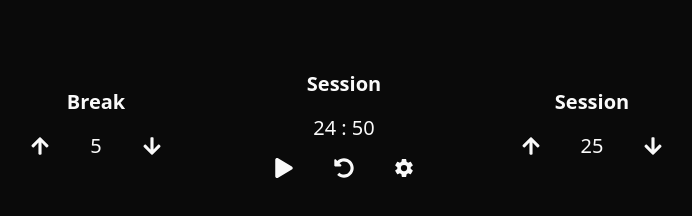
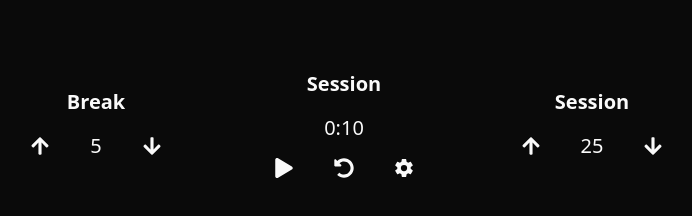
Before and after one commit to nooneknowspeter/2024-11_fCC_pomodoro, a React (Vite) app: page / in a window 1280 px wide. Both pictures are taken after a click on the button 700 px from the left and 444 px from the top of the page. Shown: the part 276-492 px from the top of the page, without its empty margins (296-988 px from the left). Built offline with nearby package versions, Linux system fonts and the light colour scheme.

Commit message:
cleaned up code start stop button works on timer function

```diff
--- a/src/App.tsx
+++ b/src/App.tsx
@@ -73,6 +73,7 @@ const SetTimer = (props: {
   onClickIncrement: (event: React.MouseEvent<HTMLButtonElement>) => void;
   onClickDecrement: (event: React.MouseEvent<HTMLButtonElement>) => void;
   displayTime: number;
+  order: string;
 }) => {
   let input = props.id;
   const regex = /[a-z]/;
@@ -83,7 +84,7 @@ const SetTimer = (props: {
   return (
     <div
       id={`set-${props.id}-timer`}
-      className={`flex flex-col gap-4 md:w-[200px]`}
+      className={`${props.order} flex flex-col gap-4 md:w-[200px]`}
     >
       <h1 id={`${props.id}-label`} className="font-bold">
         {toPascalCase}
@@ -113,17 +114,18 @@ const App = () => {
   const [breakTime, setBreakTime] = useState(5);
   const [sessionTime, setSessionTime] = useState(25);
 
-  const [minutes, setMinutes] = useState(sessionTime);
-  const [seconds, setSeconds] = useState(0);
+  const [minutes, setMinutes] = useState(0);
+  const [seconds, setSeconds] = useState(10);
 
   useEffect(() => {
+    if (isRunning) {
       let myInterval = setInterval(() => {
         if (seconds > 0) {
           setSeconds(seconds - 1);
-      }
-      if (seconds === 0) {
+        } else if (seconds === 0) {
           if (minutes === 0) {
             clearInterval(myInterval);
+            console.log("timer run out");
           } else {
             setMinutes(minutes - 1);
             setSeconds(59);
@@ -133,6 +135,7 @@ const App = () => {
       return () => {
         clearInterval(myInterval);
       };
+    }
   });
 
   const startStopTimer = () => {
@@ -152,6 +155,8 @@ const App = () => {
 
     setBreakTime(5);
     setSessionTime(25);
+    setMinutes(sessionTime);
+    setSeconds(0);
   };
 
   const settings = () => {
@@ -215,7 +220,18 @@ const App = () => {
         id="pomodoro-assembly"
         className="relative flex h-screen select-none flex-col place-content-center items-center justify-center gap-12 overflow-x-hidden p-9 text-center text-xl text-neutral-50 sm:flex-col md:flex-row"
       >
-        {options ? (
+        {/* main timer */}
+
+        <MainTimer
+          activeTimer={`Session`}
+          onClickStartStop={startStopTimer}
+          onClickReset={reset}
+          onClickSettings={settings}
+          displayTime={`${minutes}:${seconds}`}
+          icon={isRunning ? <FaPause /> : <FaPlay />}
+          progressBar={isRunning && <ProgressBar />}
+        />
+        {options && (
           <>
             {/* set break timer */}
             <SetTimer
@@ -223,34 +239,16 @@ const App = () => {
               displayTime={breakTime}
               onClickDecrement={setBreakTimer}
               onClickIncrement={setBreakTimer}
+              order={`order-first`}
             />
-            <MainTimer
-              activeTimer={`Session`}
-              onClickStartStop={startStopTimer}
-              onClickReset={reset}
-              onClickSettings={settings}
-              displayTime={`${minutes} : ${seconds}`}
-              icon={isRunning ? <FaPause /> : <FaPlay />}
-              progressBar={isRunning && <ProgressBar />}
-            />
+
             {/* set session timer */}
             <SetTimer
               id="session"
               displayTime={sessionTime}
               onClickDecrement={setSessionTimer}
               onClickIncrement={setSessionTimer}
-            />
-          </>
-        ) : (
-          <>
-            <MainTimer
-              activeTimer={`Session`}
-              onClickStartStop={startStopTimer}
-              onClickReset={reset}
-              onClickSettings={settings}
-              displayTime={`25:00`}
-              icon={isRunning ? <FaPause /> : <FaPlay />}
-              progressBar={isRunning && <ProgressBar />}
+              order={`order-last`}
             />
           </>
         )}
```
Lines whose indentation alone changed are shown as unchanged.
